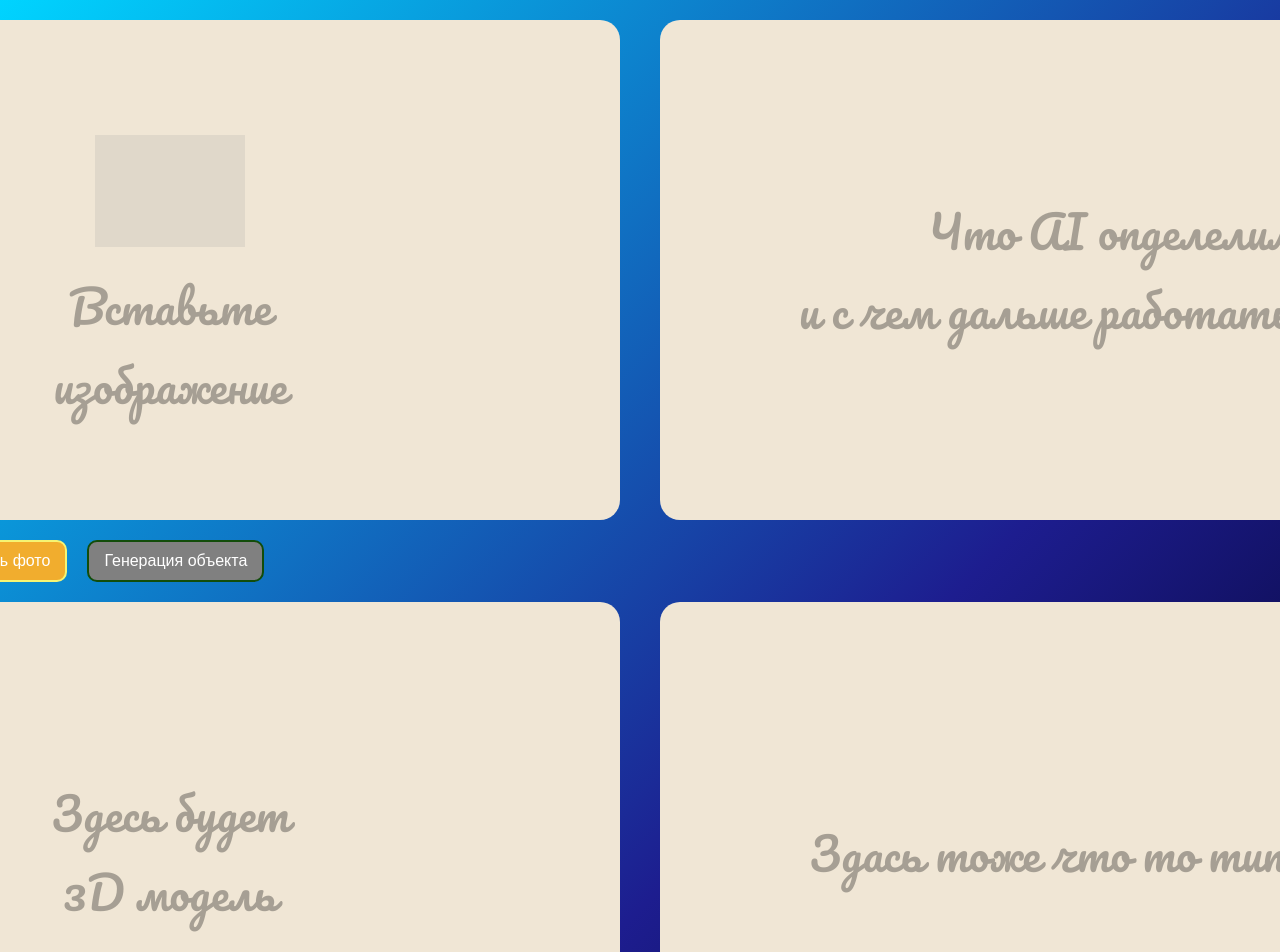
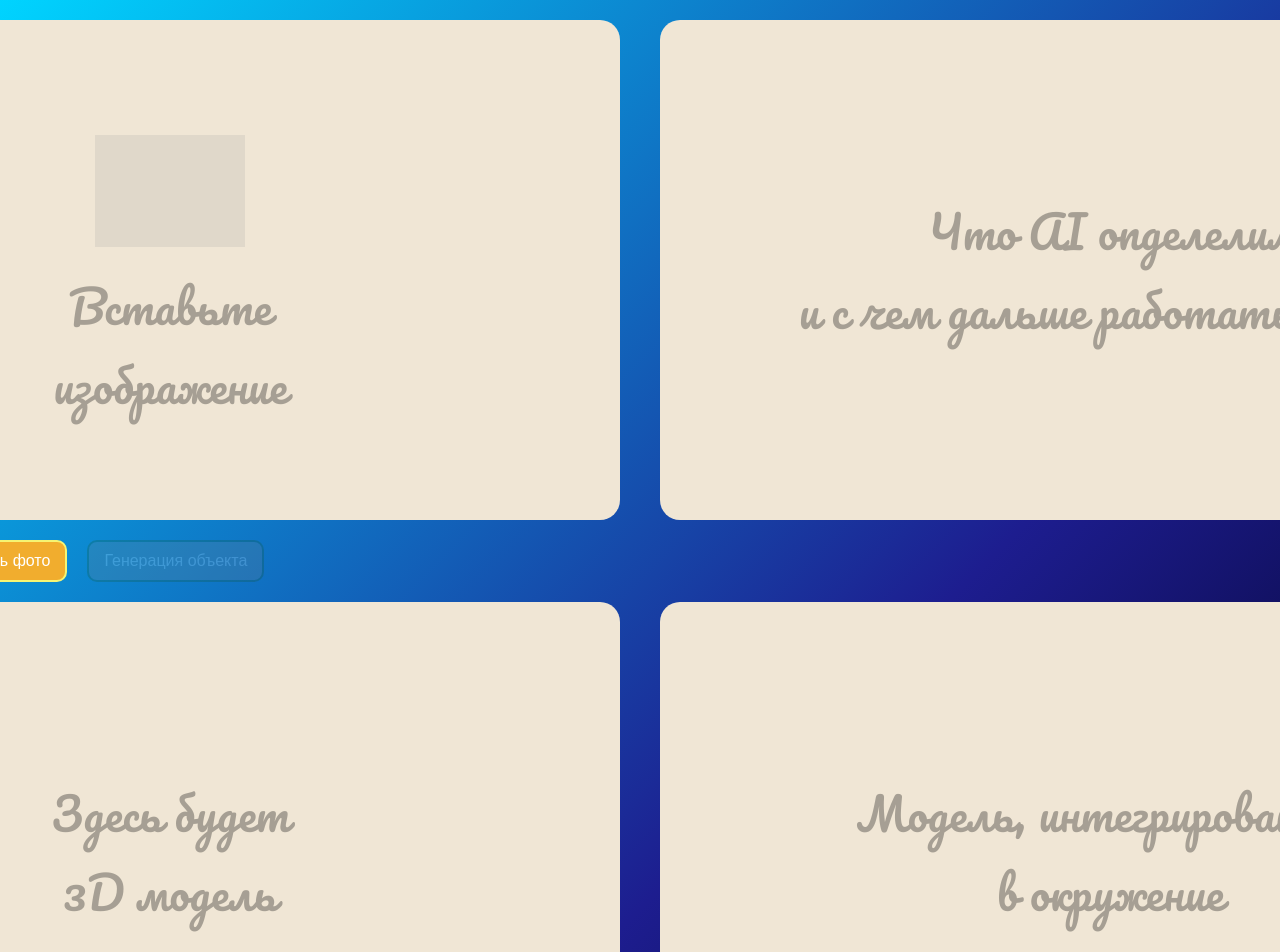
Before and after one commit to mrdilas/frontend_AI, a Vue app: page / in a window 1280 px wide. Shown: the top 952 px of the page. Built offline with nearby package versions, Linux system fonts and the light colour scheme; grey boxes are pictures that could not be loaded.

Commit message:
закомментил кнопку так как не знаю как её интегрировать

```diff
--- a/src/App.vue
+++ b/src/App.vue
@@ -10,6 +10,9 @@
           Вставьте <br >
           изображение
         </h1>
+        <!--button v-if="isItDefaultPhoto == false" className = "button_close_image">
+            <img :src = "imageClose" height="10px" width="10px" color="black">
+        </button-->
         <img :src="imageUrl" alt="Uploaded Image" v-if="imageUrl" />
       </div>
     </div>
@@ -44,7 +47,8 @@
     </div>
     <div class="wrapper_gen">
       <h1 className="pacifico-regular">
-        Здась тоже что то типо того
+        Модель, интегрированная <br>
+        в окружение
       </h1>
     </div>
   </div>
@@ -60,6 +64,7 @@ export default {
     return {
       imageDefaultUrl: "https://icons.iconarchive.com/icons/icons8/windows-8/128/Files-Word-icon.png",
       imageUrl: '',
+      imageClose: 'https://icons.iconarchive.com/icons/custom-icon-design/mono-general-1/128/delete-icon.png',
       isItDefaultPhoto: true,
     };
   },
@@ -122,6 +127,7 @@ export default {
   align-items: center;
   display: flex;
 }
+
 button {
   background: rgb(241, 173, 46);
   color: white;
@@ -137,6 +143,16 @@ button {
 button:hover {
   transform: scale(1.1) translateY(-5px);
 }
+
+.button_close_image {
+  height: 10px;
+  width: 10px;
+  border-color: black;
+  background-color: white;
+  float: right;
+  cursor: pointer;
+}
+
 .button_gen {
   background: rgb(30, 128, 17);
   color: white;
@@ -155,6 +171,8 @@ button:hover {
 .button_gen:disabled {
   background-color: gray;
   cursor: not-allowed;
+  opacity: 0.2;
+  transform: scale(1) translateY(0px);
 }
 
 .img_file {
```
